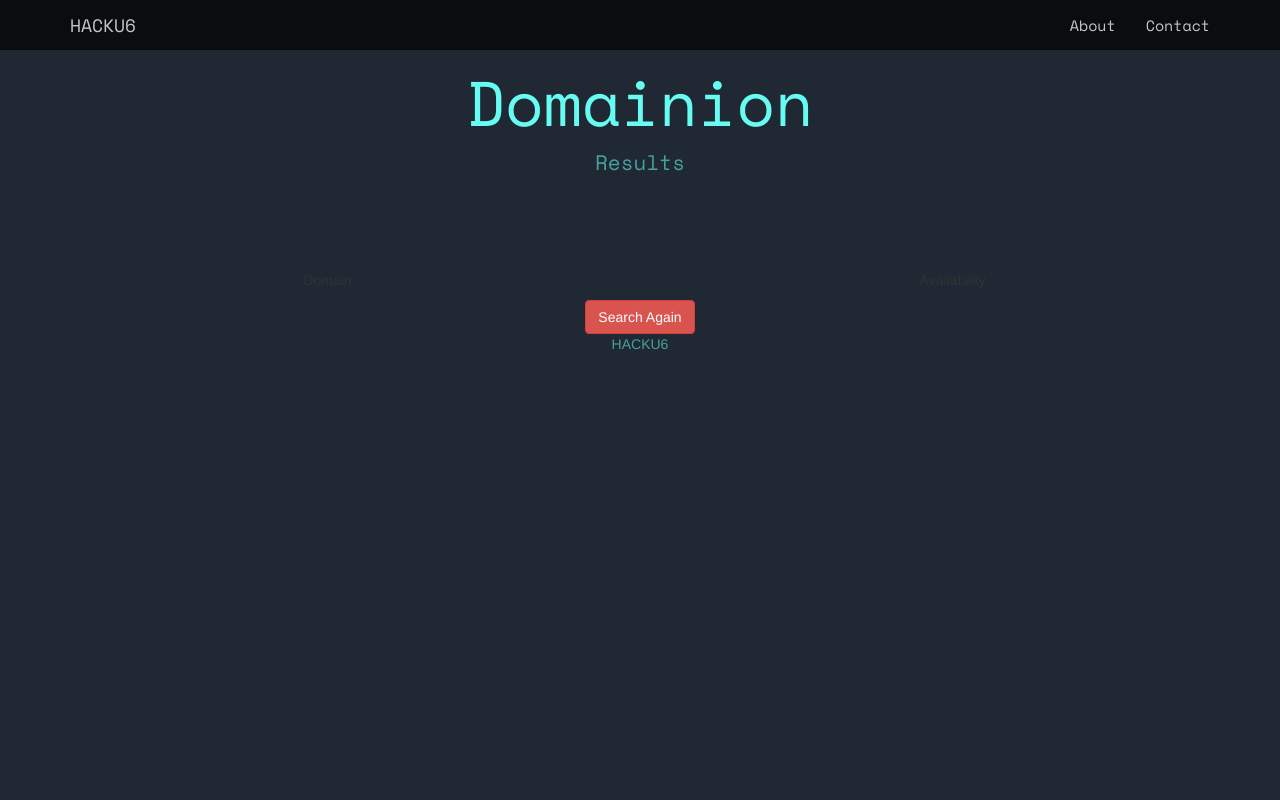
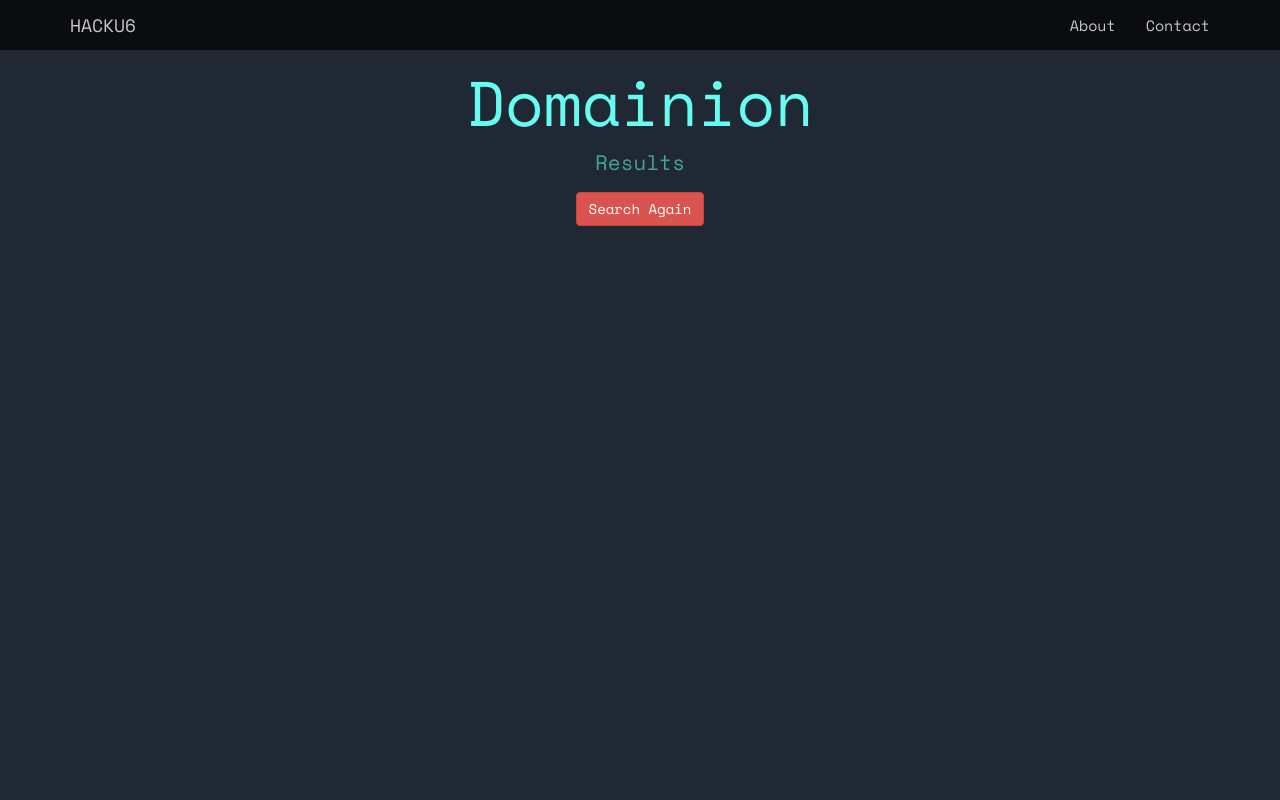
Before and after one commit to adamflentz/HACKU6, a Django app: page /results/ in a window 1280 px wide. Run offline with Django 3.2, Linux system fonts and the light colour scheme; some libraries are stand-ins or nearby versions.

Commit message:
Change results to bootstrap listitem format

```diff
--- a/domain/static/css/results.css
+++ b/domain/static/css/results.css
@@ -1,3 +1,7 @@
+html,body{
+    height: 100%
+}
+
 body{
     /*background-color: #C5C6C7;*/
     background-color: #1F2833;
--- a/domain/templates/results.html
+++ b/domain/templates/results.html
@@ -22,6 +22,7 @@
     <div style="color:#45A29E">
     <p>Results</p>
     </div>
+    <button type="button" class="btn btn-danger" onclick= "goHome()">Search Again</button>
 </div>
 
 <!-- Navbar -->
@@ -44,22 +45,13 @@
   </div>
 </nav>
 
-<div class="container-fluid bg-3 text-center">
-    <div class="col-sm-6">Domain
-    <ul>
+<div class="container bg-3 text-center">
+    <div class="col-sm-6 col-sm-offset-3">
+    <ul class="list-group">
         {% for item in domainOutput %}
-            <li>{{ item.name }}</li>
+            <li class="list-group-item">{{ item.name }}  [{{ item.availability }}]</li>
         {% endfor %}
     </ul>
-    </div>
-    <div class="col-sm-6">Availability
-    <ul>
-        {% for item in domainOutput %}
-            <li>{{ item.availability }}</li>
-        {% endfor %}
-    </ul>
-    </div>
-<button type="button" class="btn btn-danger" onclick= "goHome()">Search Again</button>
 </div>
 
 <script>
@@ -67,11 +59,5 @@
         location="/";
     }
 </script>
-<!-- footer -->
-<footer class="container-fluid text-center">
-    <div style="color:  #45A29E">
-    <p>HACKU6</p>
-    </div>
-</footer>
 </body>
 </html>
```
